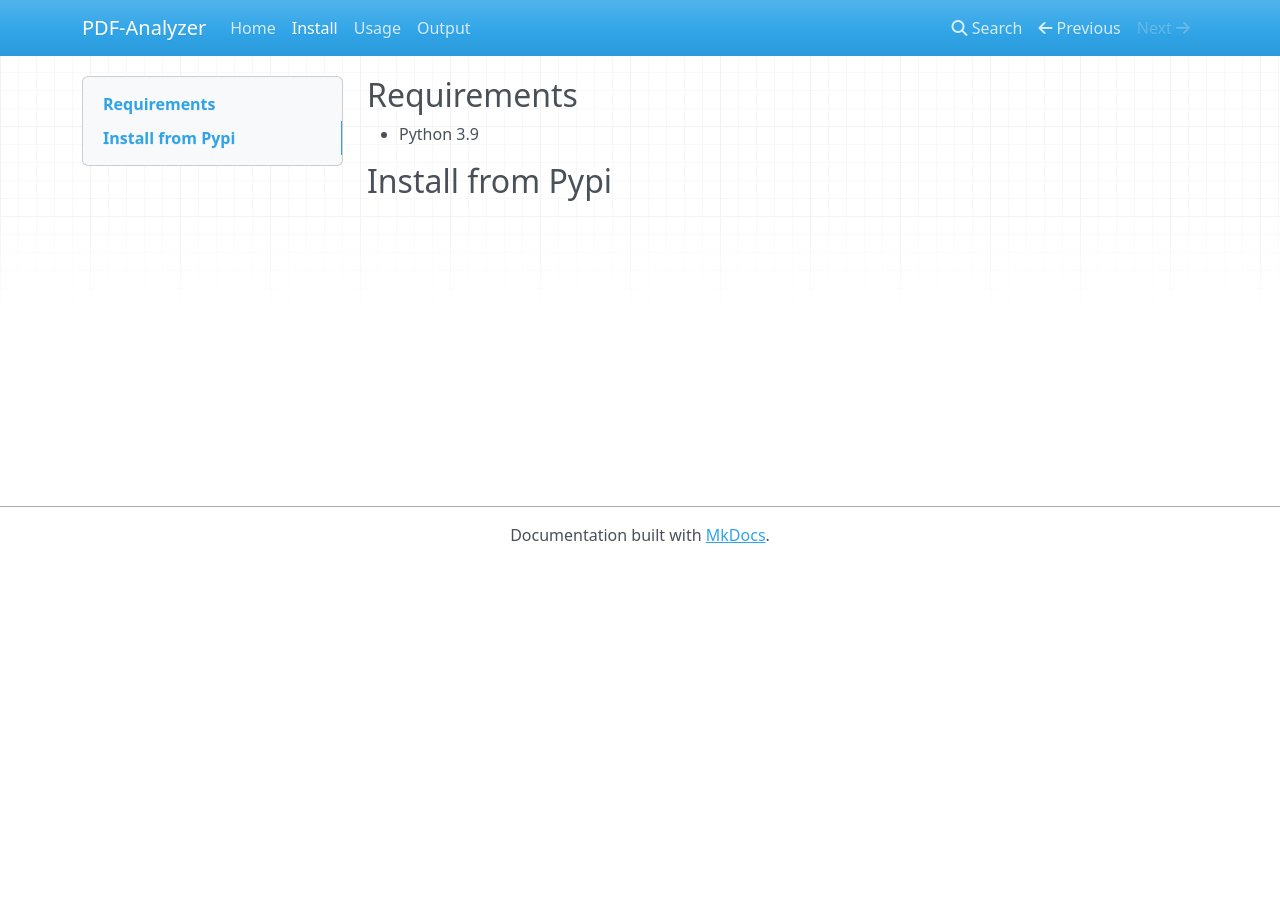
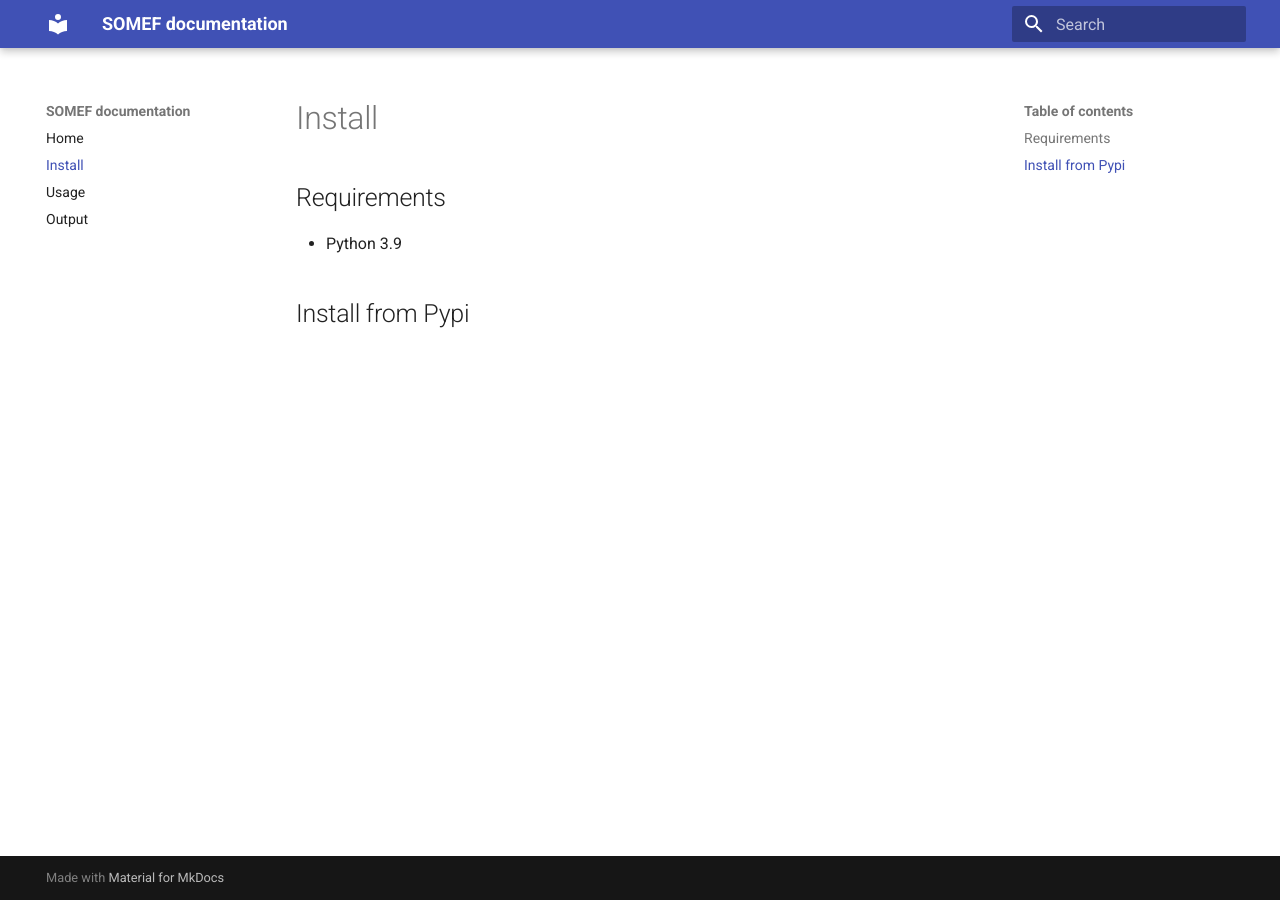
Before and after one commit to Mauriciokr5/Artificial-Intelligence-And-Open-Science-In-Research-Software-Engineering, an MkDocs documentation site: the page built from docs/install.md, in a window 1280 px wide. Built offline with MkDocs 1.6.1 and Material for MkDocs 9.7.7, drawn with Linux system fonts in a browser that asks for light colours; nearby versions of some CDN libraries.

Commit message:
testing Readthedocs

```diff
--- /dev/null
+++ b/docs/requirements.txt
@@ -0,0 +1 @@
+mkdocs-material
--- a/mkdocs.yml
+++ b/mkdocs.yml
@@ -1,6 +1,15 @@
-site_name: PDF-Analyzer
+site_name: SOMEF documentation
 nav:
   - Home: index.md
   - Install: install.md
   - Usage: usage.md
   - Output: output.md
+theme:
+  name: material
+
+markdown_extensions:
+  - admonition
+  - codehilite:
+      guess_lang: false
+  - toc:
+      permalink: true
--- a/readthedocs.yml
+++ b/readthedocs.yml
@@ -11,3 +11,5 @@ formats: all
 # Optionally set the version of Python and requirements required to build your docs
 python:
   version: 3.7
+  install:
+    - requirements: docs/requirements.txt
```
